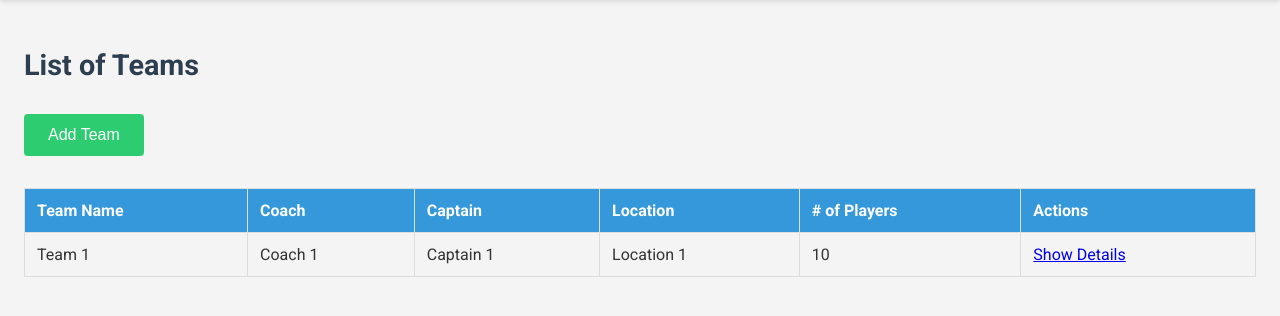
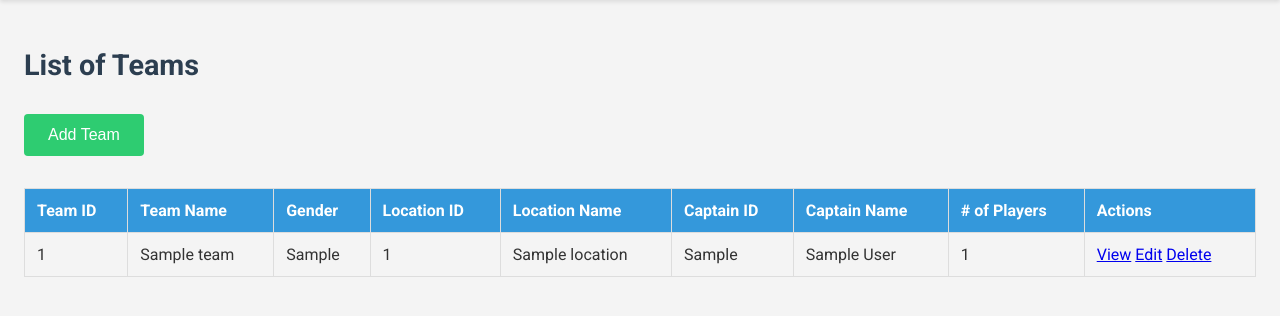
Before and after one commit to reamourad/Volleyball-sql, a PHP site: page /teamFormations/index.php in a window 1280 px wide. Shown: the part 119-435 px from the top of the page. Run offline with PHP 8.4, Linux system fonts and the light colour scheme; tables that the repository leaves empty or names only in its code hold one stand-in row (values such as "Sample post"); data that the repository does not hold is empty.

Commit message:
Display teams done (#45)

```diff
--- a/teamFormations/index.php
+++ b/teamFormations/index.php
@@ -1,11 +1,28 @@
 <?php
-    $page_title = "Family Members";
+    $page_title = "Team Formation";
+    require_once "../database.php";
 
-    function displayFamilyMember(){
-        require '../database.php';
-        $query = "";
-        //todo: Implement PHP code to display teams
-    }
+    $query = "
+        SELECT
+            t.TeamID,
+            t.TeamName,
+            t.Gender,
+            t.LocationID,
+            l.Name AS LocationName,
+            t.Captain AS CaptainID,
+            CONCAT(p.FirstName, ' ', p.LastName) AS CaptainName,
+            (SELECT COUNT(*) FROM Role r WHERE r.TeamID = t.TeamID) AS PlayerCount
+        FROM
+            Team t
+        LEFT JOIN Location l ON t.LocationID = l.LocationID
+        LEFT JOIN ClubMember cm ON t.Captain = cm.CMN
+        LEFT JOIN Person p ON cm.PersonID = p.PersonID
+        ORDER BY
+            t.TeamID
+    ";
+
+    $result = mysqli_query($conn, $query);
+    $teams = mysqli_fetch_all($result, MYSQLI_ASSOC);
 ?>
 
 <head>
@@ -26,8 +43,6 @@
             <li><a href="../locations/index.php">Locations</a></li>
             <li><a href="index.php">Team Formation</a></li>
             <li><a href="#">Events</a></li>
-
-
 
             <!-- Email Logs Dropdown -->
             <li class="dropdown">
@@ -59,29 +74,35 @@
             <table class="data-table">
                 <thead>
                     <tr>
+                        <th>Team ID</th>
                         <th>Team Name</th>
-                        <th>Coach</th>
-                        <th>Captain</th>
-                        <th>Location</th>
+                        <th>Gender</th>
+                        <th>Location ID</th>
+                        <th>Location Name</th>
+                        <th>Captain ID</th>
+                        <th>Captain Name</th>
                         <th># of Players</th>
                         <th>Actions</th>
                     </tr>
-                    </tr>
                 </thead>
                 <tbody>
-                    <tr>
-                        <td>Team 1</td>
-                        <td>Coach 1</td>
-                        <td>Captain 1</td>
-                        <td>Location 1</td>
-                        <td>10</td>
-                        <td><a href="show-details.php">Show Details</a></td>
-                    </tr>
-                    <!-- Displayed dynamically -->
-                    <!--
-                        //Todo: Implement PHP code to display teams
-                    -->
-
+                    <?php foreach ($teams as $team): ?>
+                        <tr>
+                            <td><?= htmlspecialchars($team['TeamID']) ?></td>
+                            <td><?= htmlspecialchars($team['TeamName']) ?></td>
+                            <td><?= htmlspecialchars($team['Gender']) ?></td>
+                            <td><?= htmlspecialchars($team['LocationID']) ?></td>
+                            <td><?= htmlspecialchars($team['LocationName'] ?? 'N/A') ?></td>
+                            <td><?= htmlspecialchars($team['CaptainID']) ?></td>
+                            <td><?= htmlspecialchars($team['CaptainName'] ?? 'N/A') ?></td>
+                            <td><?= htmlspecialchars($team['PlayerCount']) ?></td>
+                            <td>
+                                <a href="show-details.php?id=<?= $row['TeamID'] ?>">View</a>
+                                <a href="edit.php?id=<?= $team['TeamID'] ?>" class="edit-btn">Edit</a>
+                                <a href="delete.php?id=<?= $team['TeamID'] ?>" class="delete-btn" onclick="return confirm('Are you sure you want to delete this team?')">Delete</a>
+                            </td>
+                        </tr>
+                    <?php endforeach; ?>
                 </tbody>
             </table>
         </div>
```
